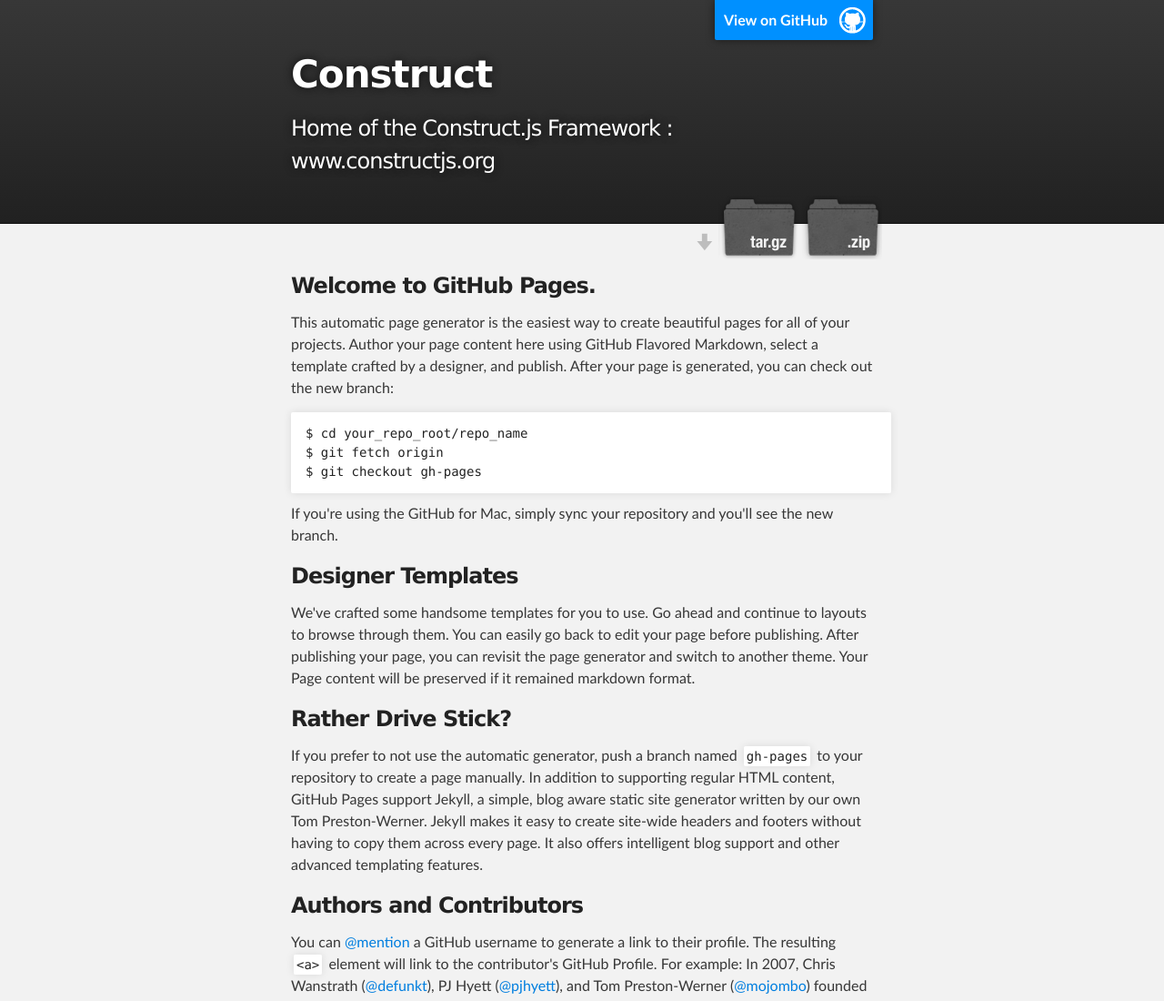
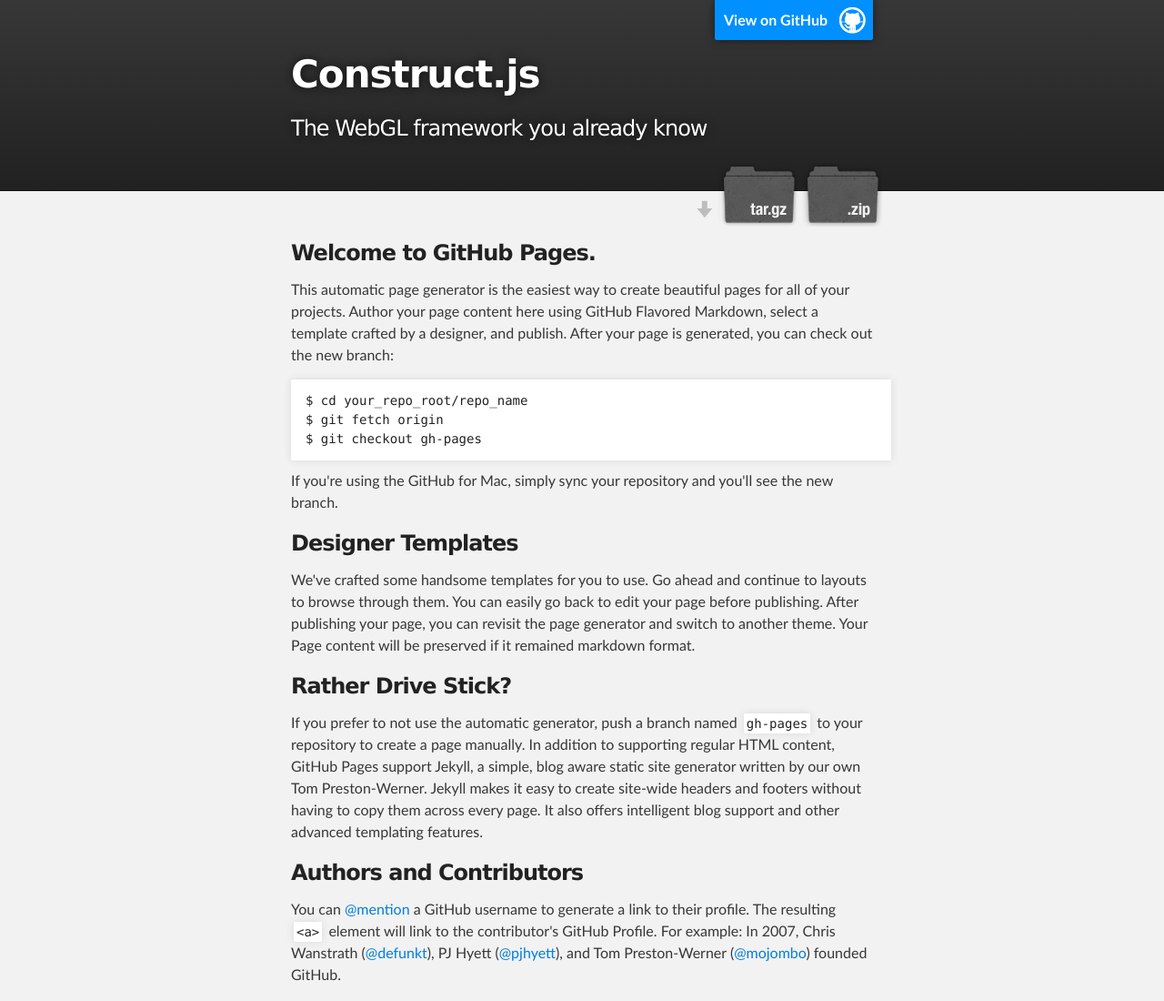
Before and after one commit to constructjs/constructjs.github.com, a plain HTML site: page index.html in a window 1280 px wide. Shown: the top 1100 px of the page at 91% size. Drawn offline with Linux system fonts and the light colour scheme.

Commit message:
adding tagline

```diff
--- a/index.html
+++ b/index.html
@@ -4,11 +4,11 @@
   <head>
     <meta charset='utf-8' />
     <meta http-equiv="X-UA-Compatible" content="chrome=1" />
-    <meta name="description" content="Construct : Home of the Construct.js Framework : www.constructjs.org" />
+    <meta name="description" content="Construct.js : The WebGL framework you already know" />
 
     <link rel="stylesheet" type="text/css" media="screen" href="stylesheets/stylesheet.css">
 
-    <title>Construct</title>
+    <title>Construct.js</title>
   </head>
 
   <body>
@@ -18,8 +18,8 @@
         <header class="inner">
           <a id="forkme_banner" href="https://github.com/makesites/construct">View on GitHub</a>
 
-          <h1 id="project_title">Construct</h1>
-          <h2 id="project_tagline">Home of the Construct.js Framework : www.constructjs.org</h2>
+          <h1 id="project_title">Construct.js</h1>
+          <h2 id="project_tagline">The WebGL framework you already know</h2>
 
             <section id="downloads">
               <a class="zip_download_link" href="https://github.com/makesites/construct/zipball/master">Download this project as a .zip file</a>
```
